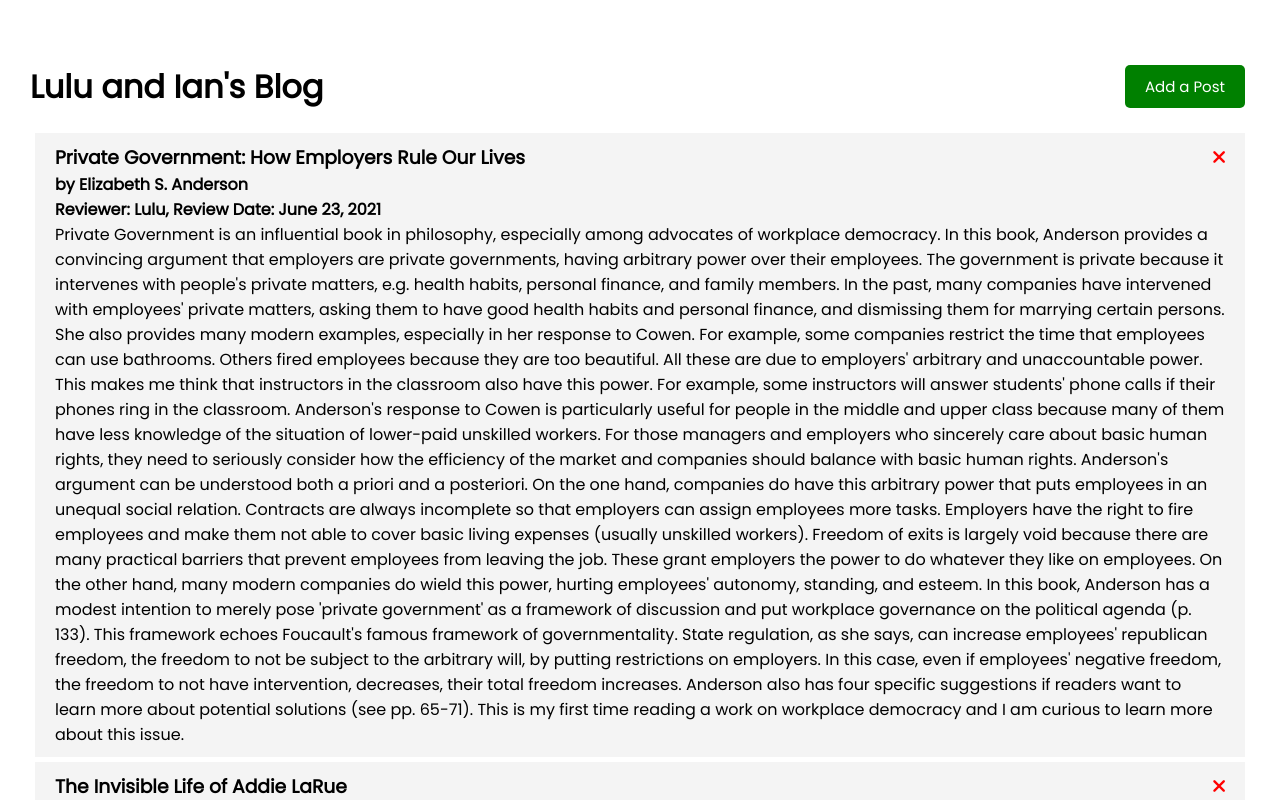
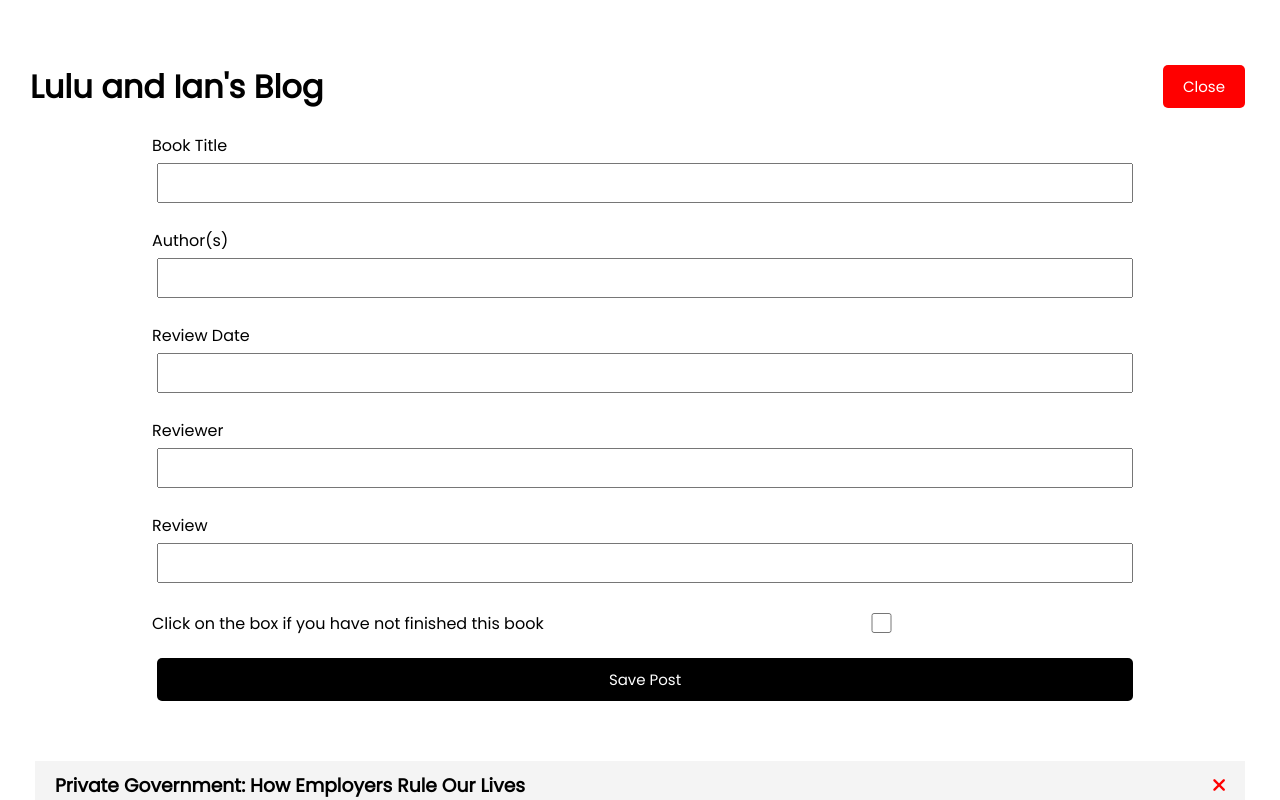
Before and after one commit to lulu-cao/blog, a Vue app: page / in a window 1280 px wide. Both pictures are taken after a click on the button "Add a Post". Shown: the top 800 px of the page. Built offline with nearby package versions, Linux system fonts and the light colour scheme.

Commit message:
added basic functionalities to blog

```diff
--- a/src/App.vue
+++ b/src/App.vue
@@ -1,23 +1,50 @@
 <template>
   <div class="container">
-    <Header title="Lulu and Ian's Blog"/>
-    <Posts :posts="posts"/>
+    <Header title="Lulu and Ian's Blog" @toggle-add-post="toggleAddPost" :showAddPost="showAddPost" />
+    <div v-if="showAddPost">
+      <AddPost @add-post="addPost" />
+    </div>
+    <Posts @toggle-status="toggleStatus" @delete-post="deletePost" :posts="posts"/>
   </div>
 </template>
 
 <script>
 import Header from './components/Header.vue'
 import Posts from './components/Posts.vue'
+import AddPost from './components/AddPost.vue'
 
 export default {
   name: 'App',
   components: {
     Header,
-    Posts
+    Posts,
+    AddPost,
   },
   data() {
     return {
-      posts: []
+      posts: [],
+      showAddPost: false
+    }
+  },
+  methods: {
+    deletePost(id) {
+      if(confirm('Are you sure?')) {
+        this.posts = this.posts.filter((post) => post.id !== id)
+      }
+    },
+    addPost(post) {
+      this.posts = [...this.posts, post]
+    },
+    toggleAddPost() {
+      this.showAddPost = !this.showAddPost
+    },
+    toggleStatus(id) { // this part doesn't work yet
+      console.log("toggling")
+      // this.posts = this.posts.map((post) => {
+      //   post.id === id ? post.unfinished = !post.unfinished : post })
+      this.posts = this.posts.map((post) => {
+        post.id === id ? { ...post, unfinished: !post.unfinished } : post }
+      )
     }
   },
   created() {
--- /dev/null
+++ b/src/components/AddPost.vue
@@ -0,0 +1,110 @@
+<template>
+  <form @submit="onSubmit" class="add-form">
+    <div class="form-control">
+      <label>Book Title</label>
+      <input type="text" v-model="book" name="book" />
+    </div>
+    <div class="form-control">
+      <label>Author(s)</label>
+      <input type="text" v-model="author" name="author" />
+    </div>
+    <div class="form-control">
+      <label>Review Date</label>
+      <input type="text" v-model="date" name="date" />
+    </div>
+    <div class="form-control">
+      <label>Reviewer</label>
+      <input type="text" v-model="reviewer" name="reviewer" />
+    </div>
+    <div class="form-control">
+      <label>Review</label>
+      <input type="text" v-model="review" name="review" />
+    </div>
+    <div class="form-control form-control-check">
+      <label>Click on the box if you have not finished this book</label>
+      <input type="checkbox" v-model="unfinished" name="unfinished" />
+    </div>
+
+    <input type="submit" value="Save Post" class="btn btn-block" />
+  </form>
+  <br /><br />
+</template>
+
+<script>
+  export default {
+    name: "AddPost",
+    data() {
+      return {
+        book: '',
+        author: '',
+        date: '',
+        reviewer: '',
+        review: '',
+        unfinished: Boolean,
+      }
+    },
+    methods: {
+      onSubmit(e) {
+        e.preventDefault()
+
+        if(!this.book || !this.author) {
+          alert('Please make sure you have filled in a title and an author for the book.')
+          return
+        }
+
+        const newPost = {
+          id: Math.floor(Math.random() * 100000), // not a reliable way here, just temporary placeholder
+          book: this.book,
+          author: this.author,
+          date: this.date,
+          reviewer: this.reviewer,
+          review: this.review,
+          unfinished: this.unfinished,
+        }
+
+        this.$emit('add-post', newPost)
+
+        this.book = ''
+        this.author = ''
+        this.date = ''
+        this.reviewer = ''
+        this.review = ''
+        this.unfinished = false
+      }
+    }
+  }
+</script>
+
+<style scoped>
+.add-form {
+  margin-bottom: 5rem;
+  max-width: 80%;
+  margin: auto;
+}
+.form-control {
+  margin: 20px 0;
+}
+.form-control label {
+  display: block;
+}
+.form-control input {
+  width: 100%;
+  height: 40px;
+  margin: 5px;
+  padding: 3px 7px;
+  font-size: 17px;
+}
+.form-control-check {
+  display: flex;
+  align-items: center;
+  justify-content: space-between;
+}
+.form-control-check label {
+  flex: 2;
+}
+.form-control-check input {
+  flex: 2;
+  height: 20px;
+}
+</style>
+Footer
--- a/src/components/Button.vue
+++ b/src/components/Button.vue
@@ -1,5 +1,7 @@
 <template>
-  <button @click="onClick()" :style="{ background: color }" class="btn">{{ text }}</button>
+  <button @click="onClick()" :style="{ background: color }" class="btn">
+    {{ text }}
+  </button>
 </template>
 
 <script>
@@ -11,7 +13,7 @@ export default {
   },
   methods: {
     onClick() {
-      console.log('click')
+      this.$emit('btn-click')
     }
   }
 }
--- a/src/components/Header.vue
+++ b/src/components/Header.vue
@@ -1,7 +1,11 @@
 <template>
   <header>
     <h1>{{ title }}</h1>
-    <Button text="Add a Post" color="green" />
+    <Button
+      @btn-click="$emit('toggle-add-post')"
+      :text="showAddPost ? 'Close' : 'Add a Post'"
+      :color="showAddPost ? 'red' : 'green'"
+    />
   </header>
 </template>
 
@@ -12,6 +16,7 @@ export default {
   name: 'Header',
   props: {
     title: String,
+    showAddPost: Boolean,
   },
   components: {
     Button,
--- a/src/components/Post.vue
+++ b/src/components/Post.vue
@@ -1,8 +1,8 @@
 <template>
-  <div :class="[post.unfinished ? 'unfinished' : '', 'post']">
+  <div @dblclick="$emit('toggle-status', post.id)" :class="[post.unfinished ? 'unfinished' : '', 'post']">
     <h3>
       <b>{{ post.book }}</b>
-      <i class="fas fa-times"></i>
+      <i @click="onDelete(post.id)" class="fas fa-times"></i>
     </h3>
     <h4>by {{ post.author }}</h4>
     <h4 v-if="post.reviewer">Reviewer: {{ post.reviewer }}, Review Date: {{ post.date }}</h4>
@@ -15,7 +15,12 @@ export default {
   name: 'Post',
   props: {
     post: Object,
-  }
+  },
+  methods: {
+    onDelete(id) {
+      this.$emit('delete-post', id)
+    }
+  },
 }
 </script>
 
--- a/src/components/Posts.vue
+++ b/src/components/Posts.vue
@@ -1,6 +1,6 @@
 <template>
   <div :key="post.id" v-for="post in posts">
-    <Post :post="post" />
+    <Post @toggle-status="$emit('toggle-status', post.id)" @delete-post="$emit('delete-post', post.id)" :post="post" />
   </div>
 </template>
 
@@ -14,6 +14,7 @@ import Post from './Post'
     },
     components: {
       Post
-    }
+    },
+    emits: ['delete-post', 'toggle-status'],
   }
 </script>
```
Also changed, not shown: 1 other file (tests, documents, lock files or other folders).
